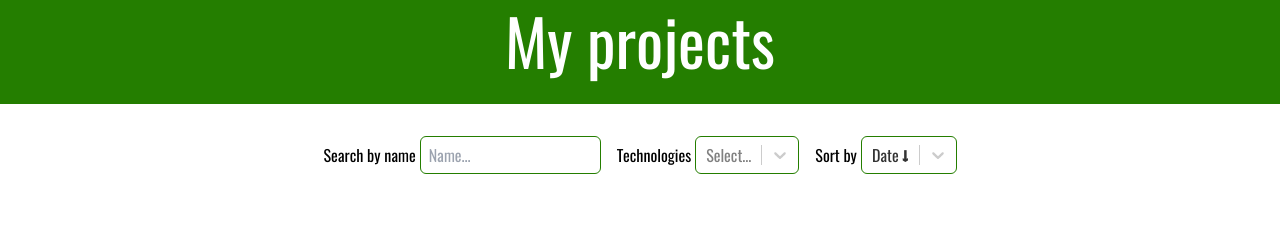
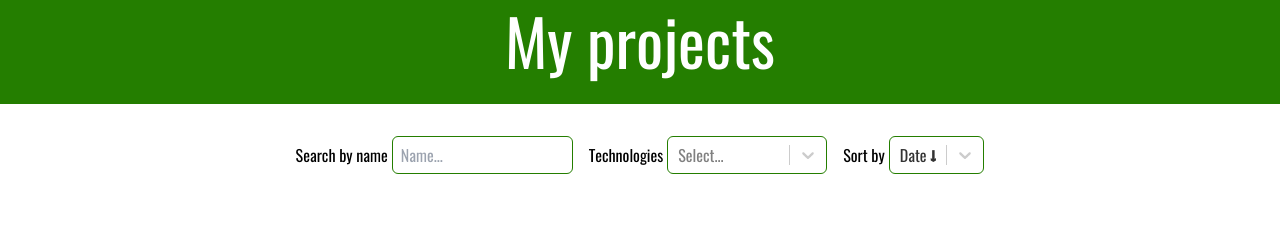
Before and after one commit to M-e-n-n-o/M-e-n-n-o.github.io, a React (Vite) app: page / in a window 1280 px wide. Shown: the part 1320-1546 px from the top of the page. Built offline with nearby package versions, Linux system fonts and the light colour scheme.

Commit message:
[CHANGED] some more sizing

```diff
--- a/src/res/static/projects.jsx
+++ b/src/res/static/projects.jsx
@@ -38,7 +38,7 @@ export default [
             in which the aim is to complete as many tasks as possible within the maximum time.
         </>,
         technologies: [
-            { name: "Unity" },
+            { name: "Unity", link: "https://unity.com" },
             { name: "C#" },
             { name: "VR" }
         ]
@@ -102,7 +102,7 @@ export default [
         linkLabel: "Take a look at the Github",
         technologies: [
             { name: "Microcontrollers", link: "https://www.arduino.cc/" },
-            { name: "Android" }
+            { name: "Android", link: "https://developer.android.com" }
         ]
     },
 
@@ -118,8 +118,7 @@ export default [
         link: "https://github.com/CodingWithMenno/discordBot",
         linkLabel: "Take a look at the Github",
         technologies: [
-            { name: "Java" },
-            { name: "Bot" }
+            { name: "Java" }
         ]
     },
 
@@ -138,8 +137,7 @@ export default [
         technologies: [
             { name: "Java" },
             { name: "JavaFX", link: "https://openjfx.io" },
-            { name: "Client-server" },
-            { name: "Bot" }
+            { name: "Client-server" }
         ]
     },
 
--- a/src/views/ProjectsTimeline.jsx
+++ b/src/views/ProjectsTimeline.jsx
@@ -98,7 +98,7 @@ const ProjectsTimeline = () => {
                 <div>
                     <label>Technologies</label>
                     <Select
-                        className="flex-1 min-h-[2.375rem] w-full sm:w-fit"
+                        className="flex-1 min-h-[2.375rem] min-w-[10rem] w-full sm:w-fit"
                         placeholder="Select..."
                         styles={{ control: () => controlStyle }}
                         onChange={techs => filterDispatch({ type: "FILTER_TECH_CHANGED", payload: techs.map(tech => tech.value) })}
```
